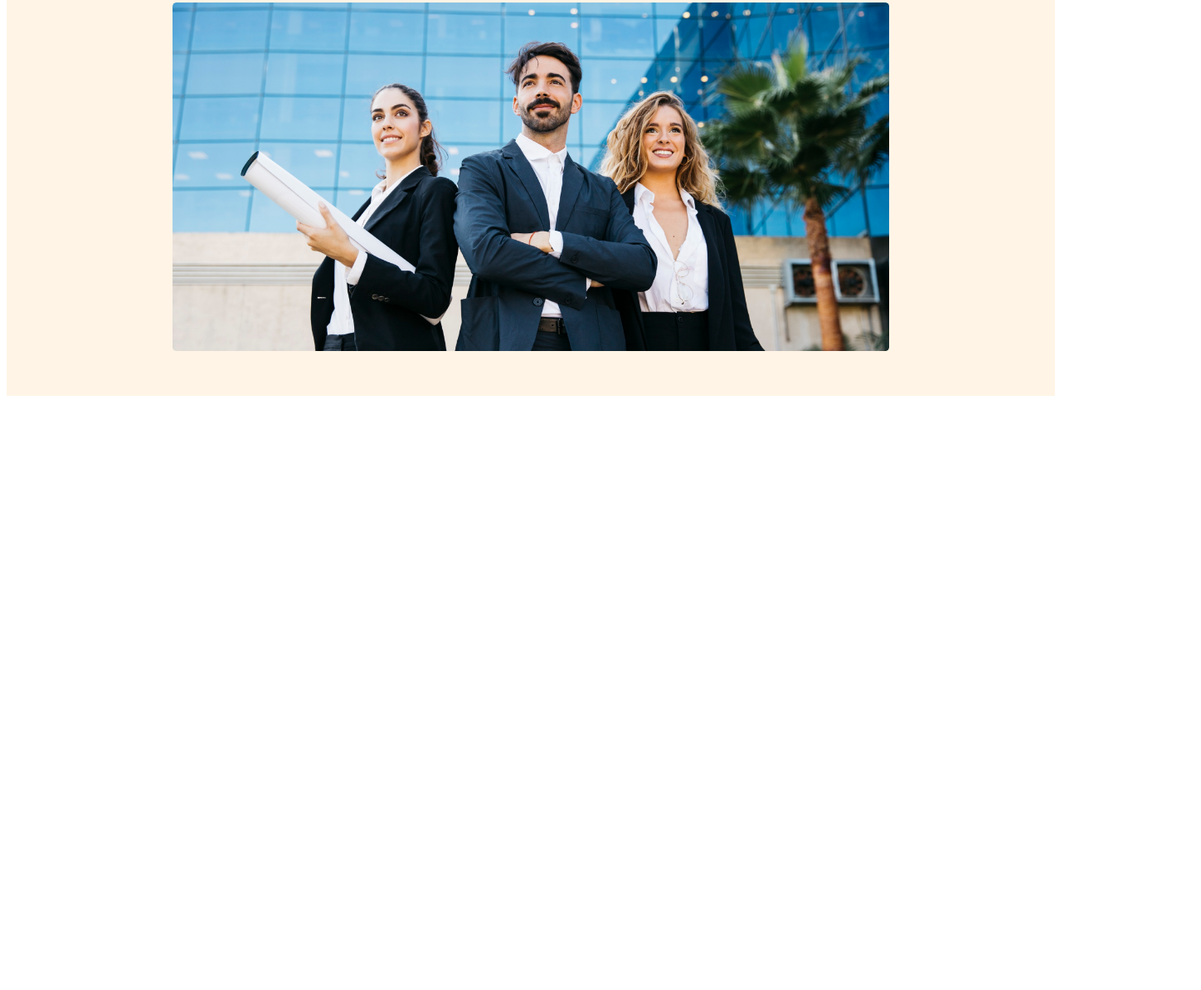
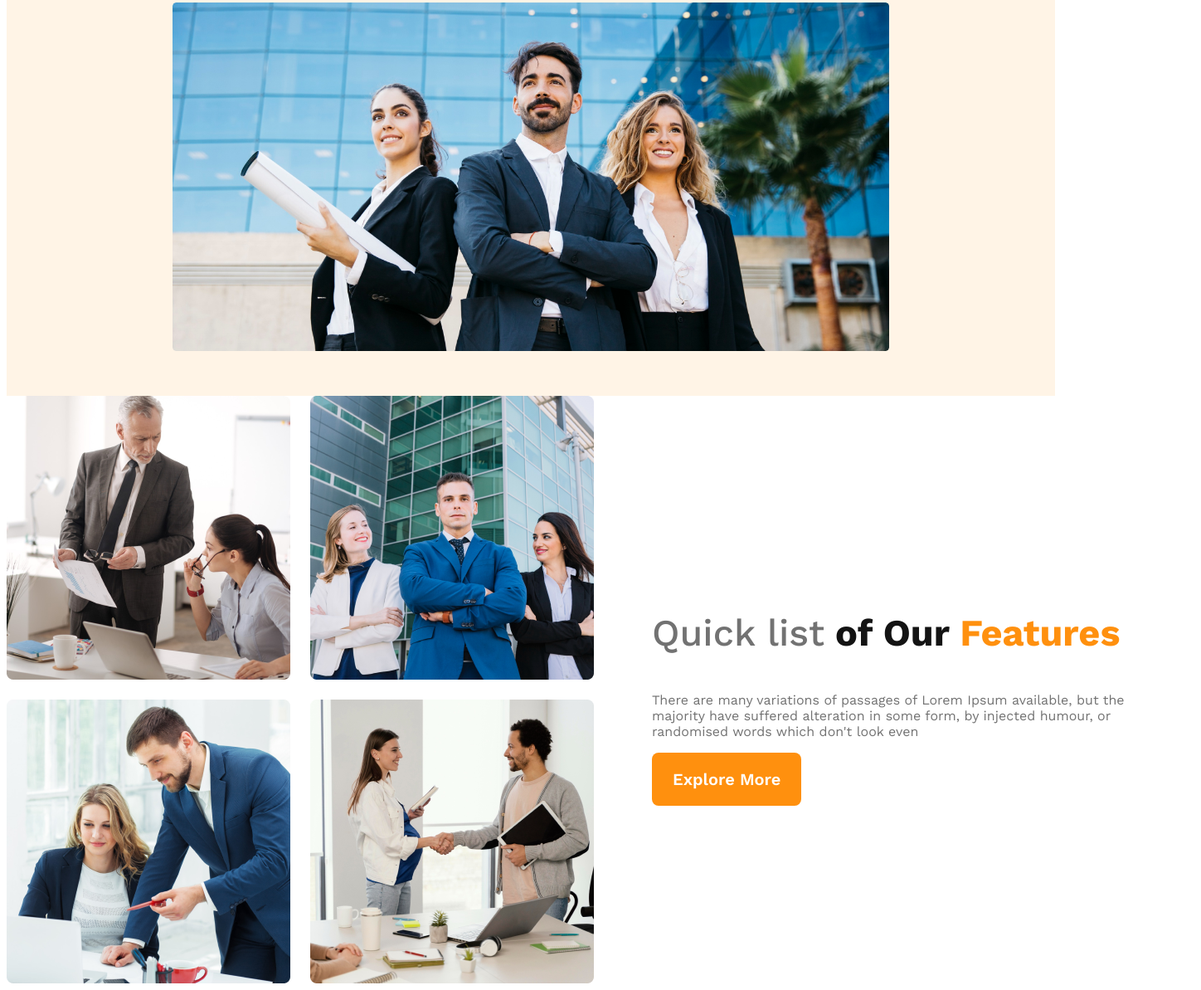
Before and after one commit to jubaerhosen/g3-architects-website, a plain HTML site: page index.html in a window 1280 px wide. Shown: the part 578-1771 px from the top of the page at 83% size, 1448 px wide, since content can reach past the window. Before the commit the page ends 1063 px from the top, so only its background shows below. Drawn offline with nearby package versions, Linux system fonts and the light colour scheme.

Commit message:
added the reposive

```diff
--- a/index.html
+++ b/index.html
@@ -26,8 +26,22 @@
             <img src="images/banner.png" alt="">
         </div>
     </header>
+    <!-- header end -->
     <main>
-
+        <!-- tram fratures sectin -->
+        <section class="team-container">
+            <div class="team-img-container">
+              <img src="images/team1.png" alt="">
+              <img src="images/team2.png" alt="">
+              <img src="images/team3.png" alt="">
+              <img src="images/team4.png" alt="">
+            </div>
+            <div class="team-contant">
+                <h3 class="team-title"><span class="quick-list">Quick list</span> <span class="of-our">of Our</span> <span class="text-features">Features</span></h3>
+                <p class="team-description">There are many variations of passages of Lorem Ipsum available, but the majority have suffered alteration in some form, by injected humour, or randomised words which don't look even</p>
+                <button class="btn-primary">Explore More</button>
+            </div>
+        </section>
     </main>
 </body>
 </html>
--- a/styles/arcthitects.css
+++ b/styles/arcthitects.css
@@ -71,6 +71,55 @@ nav li a{
     width: 100%;
     margin-top: 25px;
 }
+
+/* main styles */
+main{
+    min-width: 1440px;
+    margin: 0 auto;
+}
+/* team styles  */
+.team-container{
+    display: flex;
+    align-items: center;
+}
+.team-img-container{
+    display: grid;
+    grid-template-columns: repeat(2, 1fr);
+    gap: 24px;
+}
+.team-contant{
+    padding-left:70px ;
+    padding-right: 70px;
+}
+.team-title{
+    font-size: 45px;
+}
+.quick-list{
+    color:  #727272;
+    font-weight: 500;
+}
+.of-our{
+    color:  #131313;
+    font-weight: 700;
+}
+.text-features{
+    color: #FF900E;
+    font-weight: 700;
+}
+.team-description{
+    color:  #727272;
+    font-size: 16px;
+    font-weight: 400;
+}
+
+
+
+
+
+
+
+
+
 /* responsive media styles */
 /* mobile devices */
 
@@ -78,8 +127,11 @@ nav li a{
     header{
         padding: 20px;
     }
-    nav{
+    nav, .team-container {
         flex-direction: column;
+    }
+    .team-img-container{
+        grid-template-columns: 1fr;
     }
 }
 /* tablet devics */
@@ -87,7 +139,7 @@ nav li a{
     header{
         padding: 50px;
     }
-    nav{
+    nav, .team-container {
         flex-direction: column;
     }
 }
```
